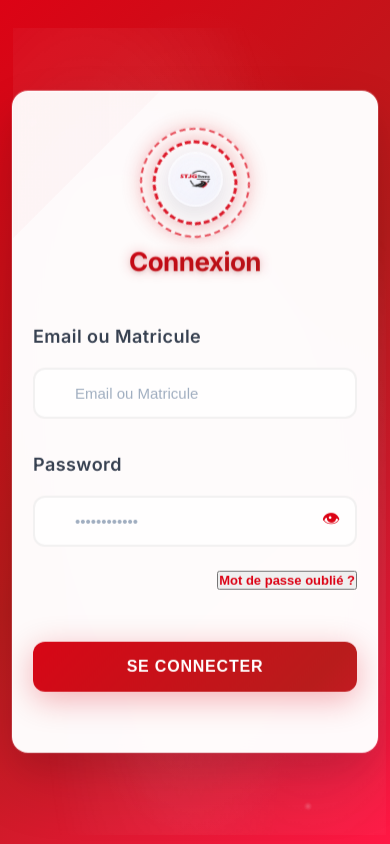
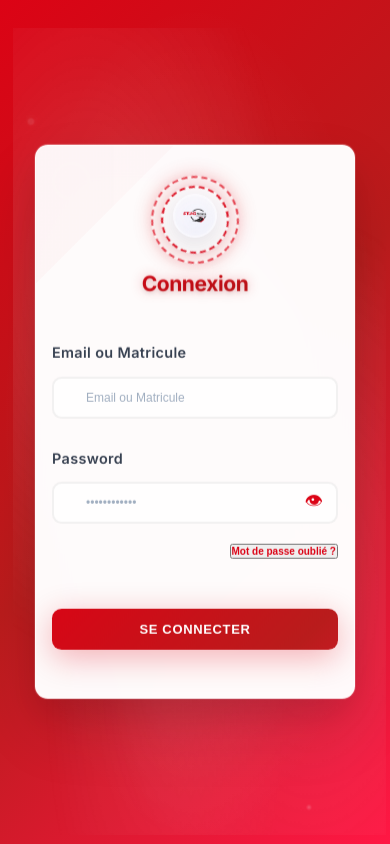
Before and after one commit to RAKOPSSOLUTIONS/loginSTJG, a React (Create React App) app: page / in a window 390 px wide. Built offline with nearby package versions, Linux system fonts and the light colour scheme.

Commit message:
Fix build issues and add deployment configuration

```diff
--- a/src/App.css
+++ b/src/App.css
@@ -291,8 +291,8 @@ body {
 .login-card {
   background: rgba(255, 255, 255, 0.98);
   backdrop-filter: blur(25px);
-  border-radius: 2rem;
-  padding: 3rem 2.5rem;
+  border-radius: 1.6rem;
+  padding: 2.4rem 2rem;
   box-shadow:
     0 32px 64px rgba(0, 0, 0, 0.12),
     0 16px 32px rgba(0, 0, 0, 0.08),
@@ -305,7 +305,7 @@ body {
   margin: 0 auto;
   z-index: 10;
   width: 100%;
-  max-width: 500px;
+  max-width: 400px;
   transition: all 0.4s cubic-bezier(0.4, 0, 0.2, 1);
 }
 
@@ -370,13 +370,13 @@ body {
 }
 
 .logo {
-  width: 5rem;
-  height: 5rem;
+  width: 4rem;
+  height: 4rem;
   object-fit: contain;
   position: relative;
   z-index: 2;
   filter: drop-shadow(0 4px 8px rgba(102, 126, 234, 0.2));
-  padding: 1rem;
+  padding: 0.8rem;
   background: linear-gradient(135deg, rgba(255, 255, 255, 0.25), rgba(255, 255, 255, 0.1));
   border-radius: 50%;
   backdrop-filter: blur(15px);
@@ -397,19 +397,19 @@ body {
 }
 
 .ring-1 {
-  width: 130px;
-  height: 130px;
+  width: 104px;
+  height: 104px;
   animation: rotate 8s linear infinite;
   border-style: dashed;
-  border-width: 4px;
+  border-width: 3px;
 }
 
 .ring-2 {
-  width: 160px;
-  height: 160px;
+  width: 128px;
+  height: 128px;
   animation: rotate 12s linear infinite reverse;
   border-style: dashed;
-  border-width: 3px;
+  border-width: 2px;
   opacity: 0.7;
 }
 
@@ -423,13 +423,13 @@ body {
 }
 
 .title {
-  font-size: clamp(2rem, 5vw, 2.5rem);
+  font-size: clamp(1.6rem, 4vw, 2rem);
   font-weight: 700;
   background: linear-gradient(135deg, #dc0315, #b91c1c);
   background-clip: text;
   -webkit-background-clip: text;
   -webkit-text-fill-color: transparent;
-  margin: 25px 0 35px 0;
+  margin: 20px 0 28px 0;
   letter-spacing: -0.02em;
   text-shadow: 0 2px 4px rgba(0, 0, 0, 0.1);
   animation: titleBounce 2s ease-in-out infinite;
@@ -465,16 +465,16 @@ body {
 .form-group {
   display: flex;
   flex-direction: column;
-  gap: 8px;
-  margin-bottom: 1.5rem;
+  gap: 6px;
+  margin-bottom: 1.2rem;
   position: relative;
 }
 
 .form-label {
-  font-size: 1.125rem;
+  font-size: 0.9rem;
   font-weight: 600;
   color: #374151;
-  margin-bottom: 0.5rem;
+  margin-bottom: 0.4rem;
   display: flex;
   align-items: center;
   justify-content: space-between;
@@ -505,7 +505,7 @@ body {
   position: relative;
   overflow: hidden;
   background: rgba(255, 255, 255, 0.8);
-  border-radius: 0.75rem;
+  border-radius: 0.6rem;
   border: 2px solid rgba(0, 0, 0, 0.05);
   transition: all 0.3s ease;
 }
@@ -532,14 +532,14 @@ body {
 
 .form-input {
   width: 100%;
-  padding: 1rem 3.5rem 1rem 1.25rem;
+  padding: 0.8rem 2.8rem 0.8rem 1rem;
   border: none;
   background: transparent;
-  font-size: 1.25rem;
+  font-size: 1rem;
   color: #1f2937;
   outline: none;
   font-weight: 500;
-  border-radius: 0.75rem;
+  border-radius: 0.6rem;
 }
 
 .input-icon {
@@ -638,7 +638,7 @@ body {
 .forgot-password {
   color: #dc0315;
   text-decoration: none;
-  font-size: 1.125rem;
+  font-size: 0.9rem;
   font-weight: 600;
   transition: all 0.3s ease;
   position: relative;
@@ -669,9 +669,9 @@ body {
   background-size: 200% 200%;
   color: white;
   border: none;
-  padding: 1rem;
-  border-radius: 0.75rem;
-  font-size: 1.25rem;
+  padding: 0.8rem;
+  border-radius: 0.6rem;
+  font-size: 1rem;
   font-weight: 700;
   cursor: pointer;
   transition: all 0.4s cubic-bezier(0.4, 0, 0.2, 1);
@@ -680,7 +680,7 @@ body {
   letter-spacing: 0.05em;
   box-shadow: 0 8px 32px rgba(220, 3, 21, 0.3);
   animation: gradientShift 3s ease infinite;
-  margin-top: 10px;
+  margin-top: 8px;
   width: 100%;
 }
 
@@ -809,294 +809,294 @@ body {
 /* Enhanced Responsive Design */
 @media (max-width: 1200px) {
   .login-container {
-    max-width: 40rem;
+    max-width: 32rem;
   }
 
   .login-card {
-    padding: 2.5rem 2rem;
-    max-width: 450px;
+    padding: 2rem 1.6rem;
+    max-width: 360px;
   }
 }
 
 @media (max-width: 1024px) {
   .app {
-    padding: 1.5rem;
+    padding: 1.2rem;
   }
 
   .login-container {
-    max-width: 28rem;
+    max-width: 22.4rem;
   }
 
   .login-card {
-    padding: 2.25rem 1.75rem;
-    border-radius: 1.5rem;
-    max-width: 400px;
+    padding: 1.8rem 1.4rem;
+    border-radius: 1.2rem;
+    max-width: 320px;
   }
 
   .title {
-    font-size: 34px;
+    font-size: 27px;
   }
 
   .form-input {
-    font-size: 16px;
-    padding: 17px 50px 17px 50px;
+    font-size: 13px;
+    padding: 14px 40px 14px 40px;
   }
 
   .submit-button {
-    font-size: 17px;
-    padding: 18px 24px;
+    font-size: 14px;
+    padding: 14px 19px;
   }
 
   .input-icon {
-    font-size: 19px;
-    left: 16px;
+    font-size: 15px;
+    left: 13px;
   }
 
   .password-toggle {
-    font-size: 19px;
-    right: 16px;
+    font-size: 15px;
+    right: 13px;
   }
 }
 
 @media (max-width: 768px) {
   .app {
-    padding: 1rem;
+    padding: 0.8rem;
   }
 
   .login-container {
-    max-width: calc(100vw - 2rem);
+    max-width: calc(100vw - 1.6rem);
   }
 
   .login-card {
-    padding: 2rem 1.5rem;
-    border-radius: 1.25rem;
+    padding: 1.6rem 1.2rem;
+    border-radius: 1rem;
     margin: 0;
   }
 
   .logo {
-    width: 4rem;
-    height: 4rem;
-    padding: 0.75rem;
+    width: 3.2rem;
+    height: 3.2rem;
+    padding: 0.6rem;
   }
 
   h2 {
-    font-size: clamp(1.25rem, 5vw, 1.75rem);
-    margin-bottom: 1.5rem;
+    font-size: clamp(1rem, 4vw, 1.4rem);
+    margin-bottom: 1.2rem;
   }
 
   .title {
-    font-size: 30px;
-    margin: 20px 0 30px 0;
+    font-size: 24px;
+    margin: 16px 0 24px 0;
   }
 
   .logo {
-    width: 65px;
-    height: 65px;
-    padding: 12px;
-  }
-
-  .ring-1 {
-    width: 100px;
-    height: 100px;
-  }
-
-  .ring-2 {
-    width: 130px;
-    height: 130px;
-  }
-
-  .logo-container {
-    margin-bottom: 12px;
-  }
-
-  .form-input {
-    font-size: 16px;
-    padding: 16px 45px 16px 45px;
-  }
-
-  .submit-button {
-    font-size: 17px;
-    padding: 17px 24px;
-  }
-
-  .forgot-password {
-    font-size: 14px;
-  }
-
-  .input-icon {
-    font-size: 18px;
-    left: 15px;
-  }
-
-  .password-toggle {
-    font-size: 18px;
-    right: 15px;
-  }
-
-  .water-ripple {
-     width: 40px !important;
-     height: 40px !important;
-   }
-
-   .water-bubble {
-     width: 10px !important;
-     height: 10px !important;
-   }
-}
-
-@media (max-width: 480px) {
-  .app {
-    padding: 0.75rem;
-  }
-
-  .login-container {
-    max-width: calc(100vw - 1.5rem);
-  }
-
-  .login-card {
-    padding: 3.75rem 1.25rem;
-    border-radius: 1rem;
-  }
-
-  .logo {
-    width: 3.5rem;
-    height: 3.5rem;
-    padding: 0.625rem;
-  }
-
-  .form-input {
-    padding: 0.875rem 3rem 0.875rem 1rem;
-    font-size: 0.9rem;
-  }
-
-  .submit-button {
-    padding: 0.875rem;
-    font-size: 0.9rem;
-  }
-
-  .title {
-    font-size: 26px;
-    margin: 15px 0 25px 0;
-  }
-
-  .logo {
-    width: 55px;
-    height: 55px;
+    width: 52px;
+    height: 52px;
     padding: 10px;
   }
 
   .ring-1 {
-    width: 85px;
-    height: 85px;
-    border-width: 3px;
+    width: 80px;
+    height: 80px;
   }
 
   .ring-2 {
-    width: 110px;
-    height: 110px;
-    border-width: 2px;
+    width: 104px;
+    height: 104px;
   }
 
-  .form-group {
-    margin-bottom: 22px;
+  .logo-container {
+    margin-bottom: 10px;
   }
 
   .form-input {
-    padding: 15px 40px 15px 40px;
-    font-size: 15px;
+    font-size: 13px;
+    padding: 13px 36px 13px 36px;
   }
 
   .submit-button {
-    padding: 16px 20px;
-    font-size: 16px;
+    font-size: 14px;
+    padding: 14px 19px;
   }
 
   .forgot-password {
-    font-size: 13px;
+    font-size: 11px;
   }
 
   .input-icon {
-    font-size: 16px;
+    font-size: 14px;
     left: 12px;
   }
 
   .password-toggle {
-    font-size: 16px;
+    font-size: 14px;
     right: 12px;
   }
 
   .water-ripple {
-     width: 30px !important;
-     height: 30px !important;
+     width: 32px !important;
+     height: 32px !important;
    }
 
    .water-bubble {
      width: 8px !important;
      height: 8px !important;
    }
+}
+
+@media (max-width: 480px) {
+  .app {
+    padding: 0.6rem;
+  }
+
+  .login-container {
+    max-width: calc(100vw - 1.2rem);
+  }
+
+  .login-card {
+    padding: 3rem 1rem;
+    border-radius: 0.8rem;
+  }
+
+  .logo {
+    width: 2.8rem;
+    height: 2.8rem;
+    padding: 0.5rem;
+  }
+
+  .form-input {
+    padding: 0.7rem 2.4rem 0.7rem 0.8rem;
+    font-size: 0.72rem;
+  }
+
+  .submit-button {
+    padding: 0.7rem;
+    font-size: 0.72rem;
+  }
+
+  .title {
+    font-size: 21px;
+    margin: 12px 0 20px 0;
+  }
+
+  .logo {
+    width: 44px;
+    height: 44px;
+    padding: 8px;
+  }
+
+  .ring-1 {
+    width: 68px;
+    height: 68px;
+    border-width: 2px;
+  }
+
+  .ring-2 {
+    width: 88px;
+    height: 88px;
+    border-width: 2px;
+  }
+
+  .form-group {
+    margin-bottom: 18px;
+  }
+
+  .form-input {
+    padding: 12px 32px 12px 32px;
+    font-size: 12px;
+  }
+
+  .submit-button {
+    padding: 13px 16px;
+    font-size: 13px;
+  }
+
+  .forgot-password {
+    font-size: 10px;
+  }
+
+  .input-icon {
+    font-size: 13px;
+    left: 10px;
+  }
+
+  .password-toggle {
+    font-size: 13px;
+    right: 10px;
+  }
+
+  .water-ripple {
+     width: 24px !important;
+     height: 24px !important;
+   }
+
+   .water-bubble {
+     width: 6px !important;
+     height: 6px !important;
+   }
 
   .floating-element {
-    width: 15px;
-    height: 15px;
+    width: 12px;
+    height: 12px;
   }
 }
 
 @media (max-width: 375px) {
   .app {
-    padding: 0.5rem;
+    padding: 0.4rem;
   }
 
   .login-container {
-    max-width: calc(100vw - 1rem);
+    max-width: calc(100vw - 0.8rem);
   }
 
   .login-card {
-    padding: 1.5rem 1rem;
-    border-radius: 0.875rem;
+    padding: 1.2rem 0.8rem;
+    border-radius: 0.7rem;
   }
 
   .logo {
-    width: 3rem;
-    height: 3rem;
-    padding: 0.5rem;
+    width: 2.4rem;
+    height: 2.4rem;
+    padding: 0.4rem;
   }
 
   h2 {
-    font-size: 1.25rem;
-    margin-bottom: 1.25rem;
+    font-size: 1rem;
+    margin-bottom: 1rem;
   }
 
   .form-input {
-    padding: 0.75rem 2.75rem 0.75rem 0.875rem;
-    font-size: 0.875rem;
+    padding: 0.6rem 2.2rem 0.6rem 0.7rem;
+    font-size: 0.7rem;
   }
 
   .submit-button {
-    padding: 0.75rem;
-    font-size: 0.875rem;
+    padding: 0.6rem;
+    font-size: 0.7rem;
   }
 
   .input-icon {
-    right: 0.75rem;
-    font-size: 1rem;
+    right: 0.6rem;
+    font-size: 0.8rem;
   }
 
   .title {
-    font-size: 1.25rem;
-    margin: 0.75rem 0 1.25rem 0;
+    font-size: 1rem;
+    margin: 0.6rem 0 1rem 0;
   }
 
   .forgot-password {
-    font-size: 0.75rem;
+    font-size: 0.6rem;
   }
 
   .input-icon {
-    font-size: 0.875rem;
-    left: 0.625rem;
+    font-size: 0.7rem;
+    left: 0.5rem;
   }
 
   .password-toggle {
-    font-size: 0.875rem;
-    right: 0.625rem;
+    font-size: 0.7rem;
+    right: 0.5rem;
   }
 }
```
